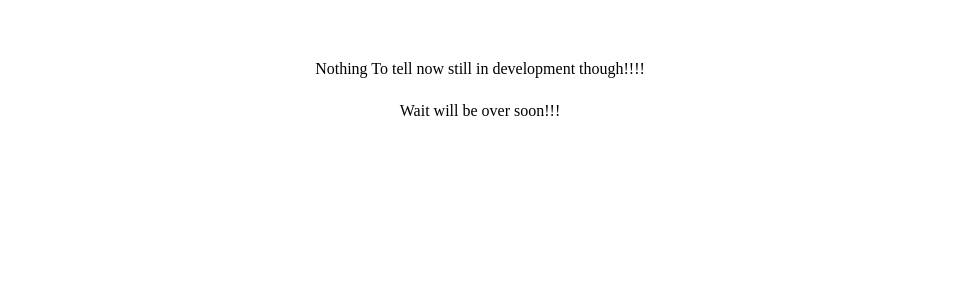
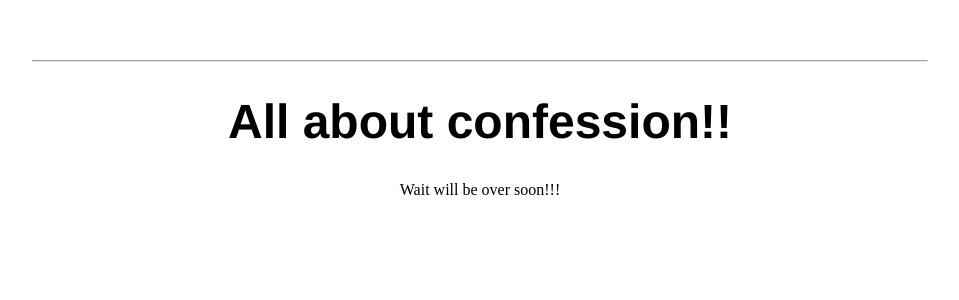
Before and after one commit to Amanag220/dev-elixir.github.io, a Jekyll site: the page built from index.html, in a window 1280 px wide. Shown: the top 300 px of the page, without its empty margins (160-1119 px from the left). Built offline with Jekyll 4.4.1, drawn with Linux system fonts in a browser that asks for light colours.

Commit message:
New changes

```diff
--- a/_layouts/default.html
+++ b/_layouts/default.html
@@ -1,13 +1,18 @@
 <!DOCTYPE html>
-<html>
+<html lang="en-IN">
 		<head>
 			<title>{{ page.title }}</title>
 			<!-- CSS Bitches -->
 			<link rel="stylesheet" type="text/css" href="/CSS/main.css">
+			<link rel="shortcut icon" href=".ico">
 		</head>
 	<body>
-		     <p><center>Nothing To tell now still in development though!!!!</center></p>
-		                          <div class="container">
+	<div class="heading">
+		<hr>
+			<h1><center> All about confession!! </center></h1>
+    </hr>
+	</div>
+		        <div class="container">
 						{{ content }}
                      <p><center>Wait will be over soon!!!</center></p>
 					  </div>
```
